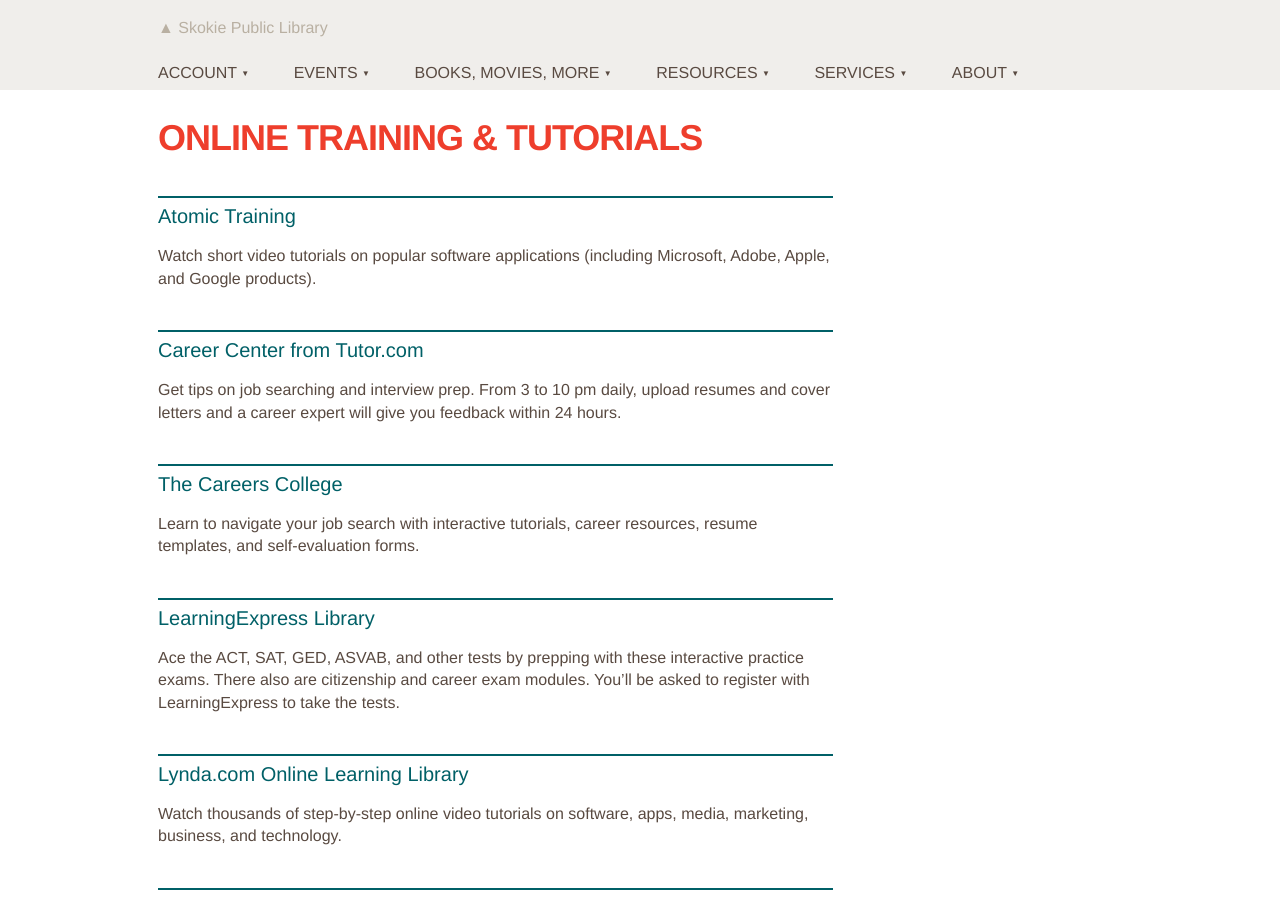
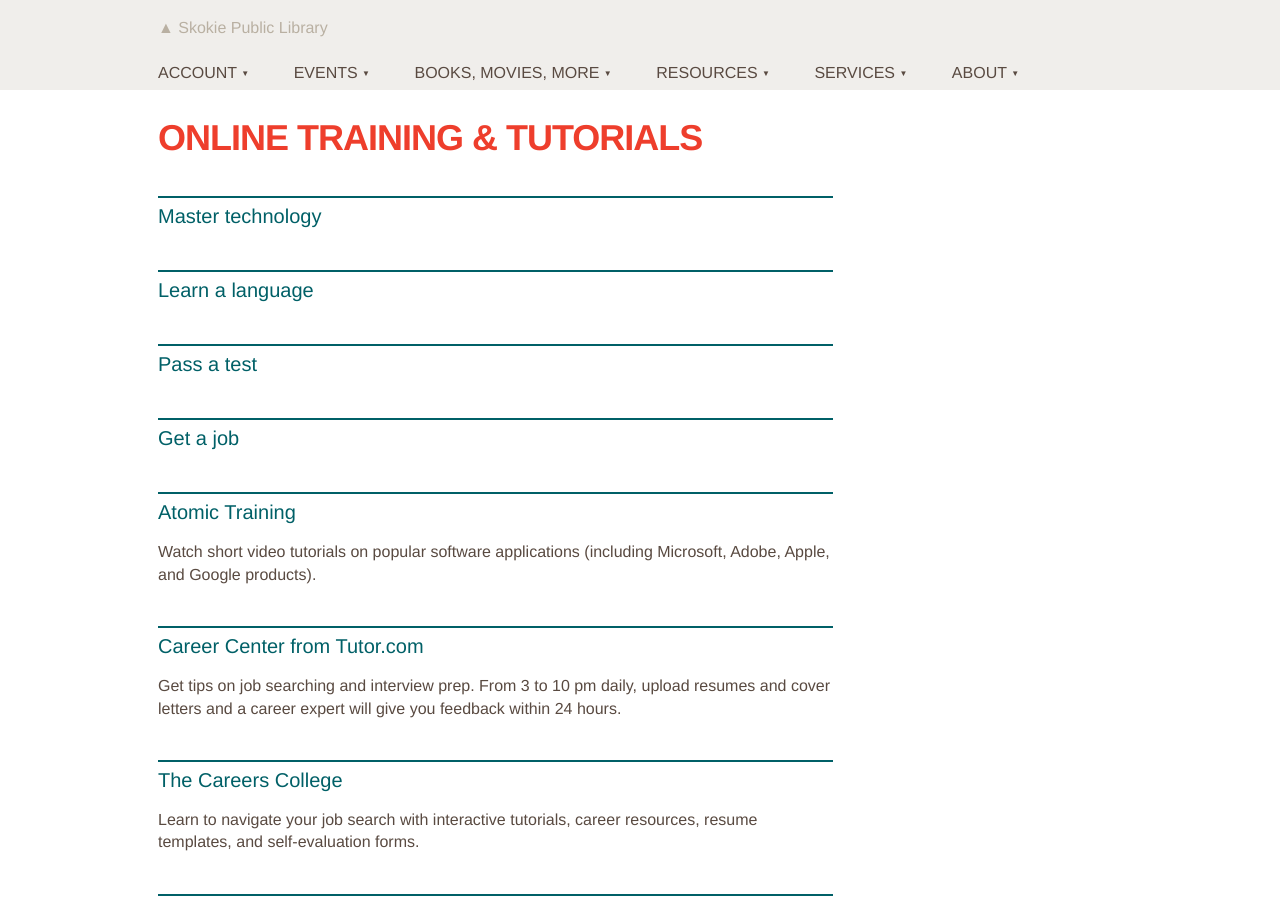
Before and after one commit to skokielibrary/spl-content, a Jekyll site: the page built from _content/bruce/resources--online-training-tutorials.markdown, in a window 1280 px wide and 900 px high. Built offline with Jekyll 4.4.1, drawn with Linux system fonts in a browser that asks for light colours.

Commit message:
Updated resources--online-training-tutorials.markdown

```diff
--- a/_content/bruce/resources--online-training-tutorials.markdown
+++ b/_content/bruce/resources--online-training-tutorials.markdown
@@ -4,7 +4,13 @@ title: "Online training & tutorials"
 published: true
 ---
 
+##Master technology
 
+##Learn a language
+
+##Pass a test
+
+##Get a job
 
 ##Atomic Training
 Watch short video tutorials on popular software applications (including Microsoft, Adobe, Apple, and Google products).
```
